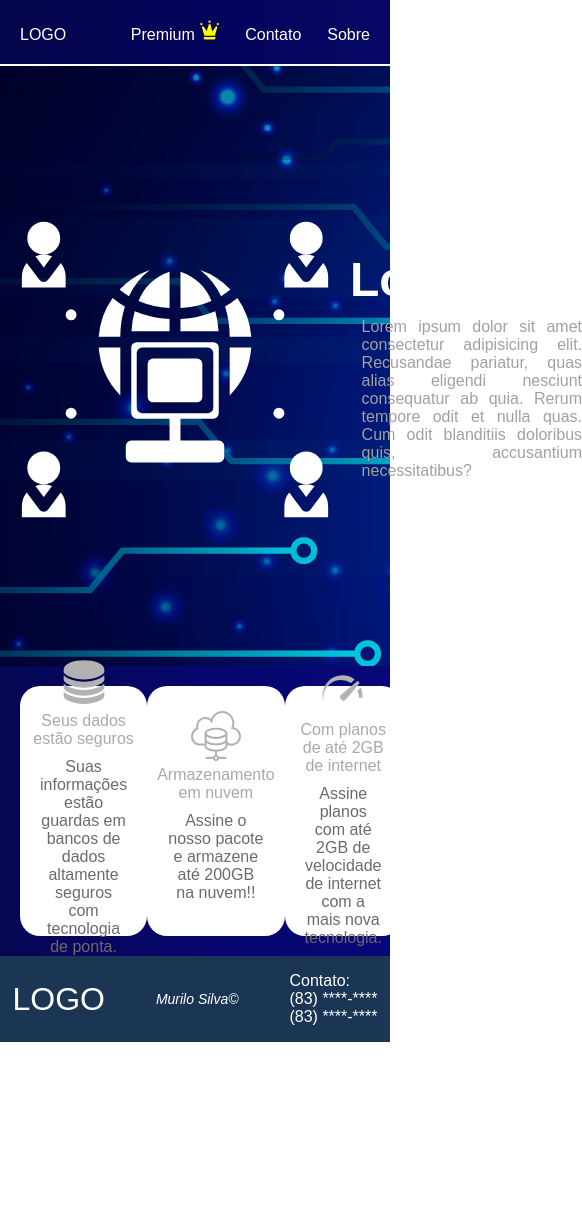
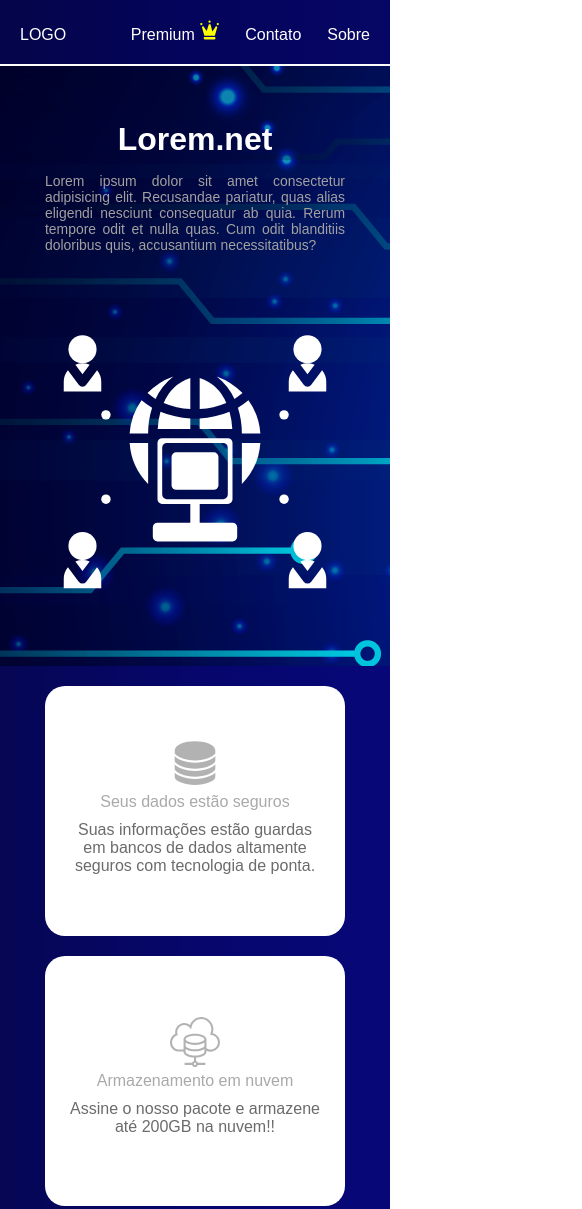
Before and after one commit to Zafkiel45/Projeto-net, a plain HTML site: page index.html in a window 390 px wide. Shown: the top 1209 px of the page, 582 px wide, since content can reach past the window. Before the commit the page ends 1042 px from the top, so only its background shows below. Drawn offline with Linux system fonts and the light colour scheme.

Commit message:
uptade 4.0

```diff
--- a/css/style.css
+++ b/css/style.css
@@ -60,7 +60,6 @@
     color: rgb(162, 161, 161);
     text-align: justify;
     margin-top: 5%;
-    margin-left: 5%;
 }
 
 .svg-banco {
@@ -159,3 +158,93 @@
         opacity: 1;
     }
 }
+
+@media (max-width: 800px) {
+
+    #principal {
+        display: flex;
+        flex-direction: column;
+        background-image: url(../image/—Pngtree—abstract\ background\ technology\ of\ data_1316468.png);
+        background-repeat: no-repeat;
+        background-attachment: fixed;
+        height: 600px;
+        width: 100%;
+        justify-content: space-evenly;
+        align-items: center;
+}
+
+    .svg-rede {
+        width: 330px;
+        height: 330px;
+}
+
+    .title {
+        order: -1;
+    }
+
+    .title-main {
+        text-align: center;
+    }
+}
+
+@media (max-width: 670px){
+    #complemento {
+        flex-direction: column;
+        gap: 20px;
+    }
+
+    .item-complemento {
+        flex-direction: column;
+        width: 500px;
+        height: 250px;
+    }
+
+}
+
+@media (max-width: 536px){
+    .item-complemento {
+        width: 400px;
+    }
+}
+
+@media (max-width: 470px){
+    .svg-rede {
+        width: 300px;
+        height: 300px;
+    }
+
+    .title-main {
+        font-size: 2em;
+    }
+
+    .texto {
+        font-size: 0.87em;
+    }
+}
+
+@media (max-width: 420px){
+
+    .title {
+        width: 300px;
+    }
+
+    .item-complemento {
+        width: 300px;
+    }
+
+    .rodape-list {
+        flex-direction: column;
+    }
+
+    .copy {
+        order: 2;
+    }
+
+    .rodape-logo {
+        order: -1;
+    }
+
+    .contato {
+        order: 1;
+    }
+}
```
